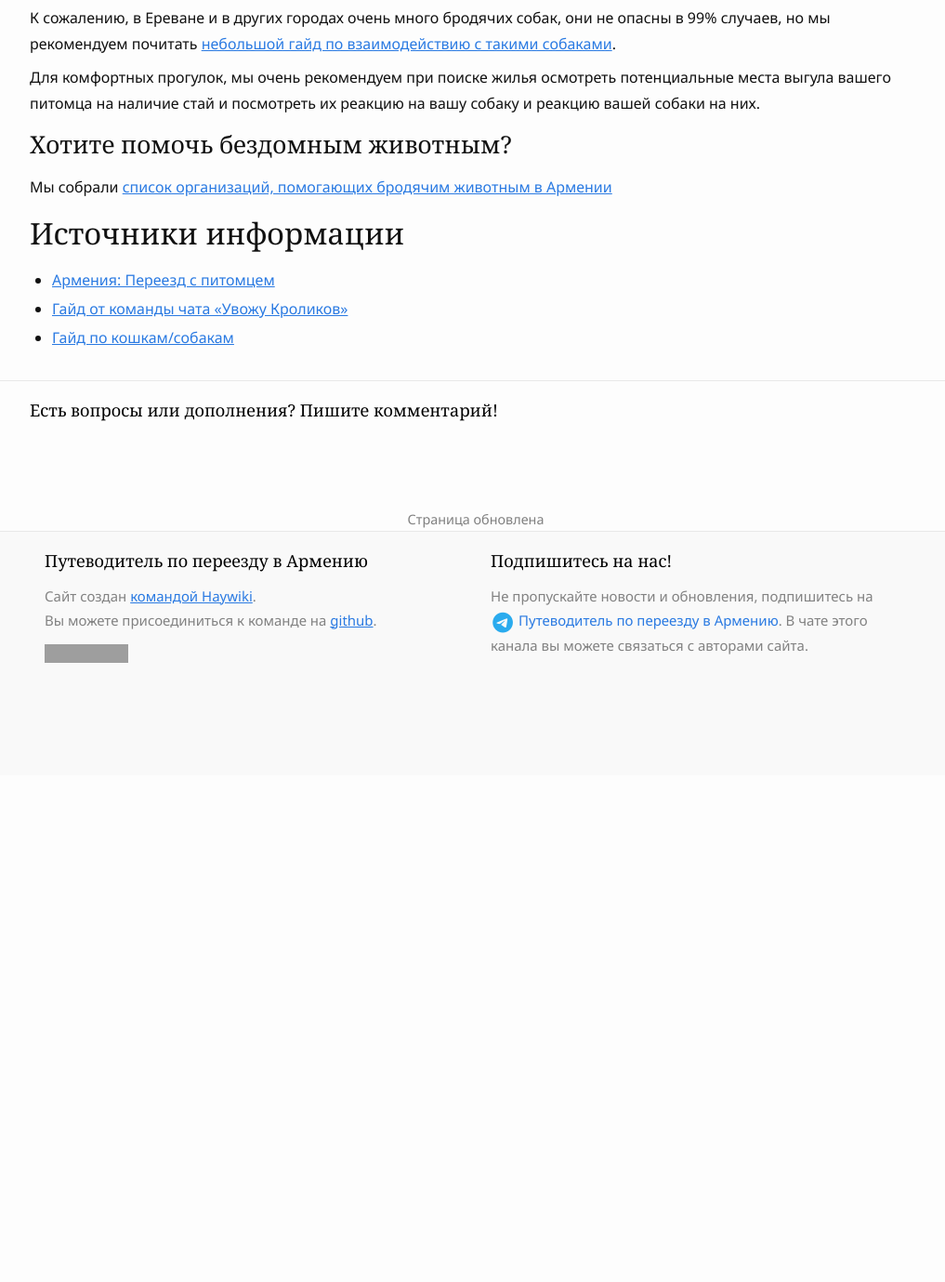
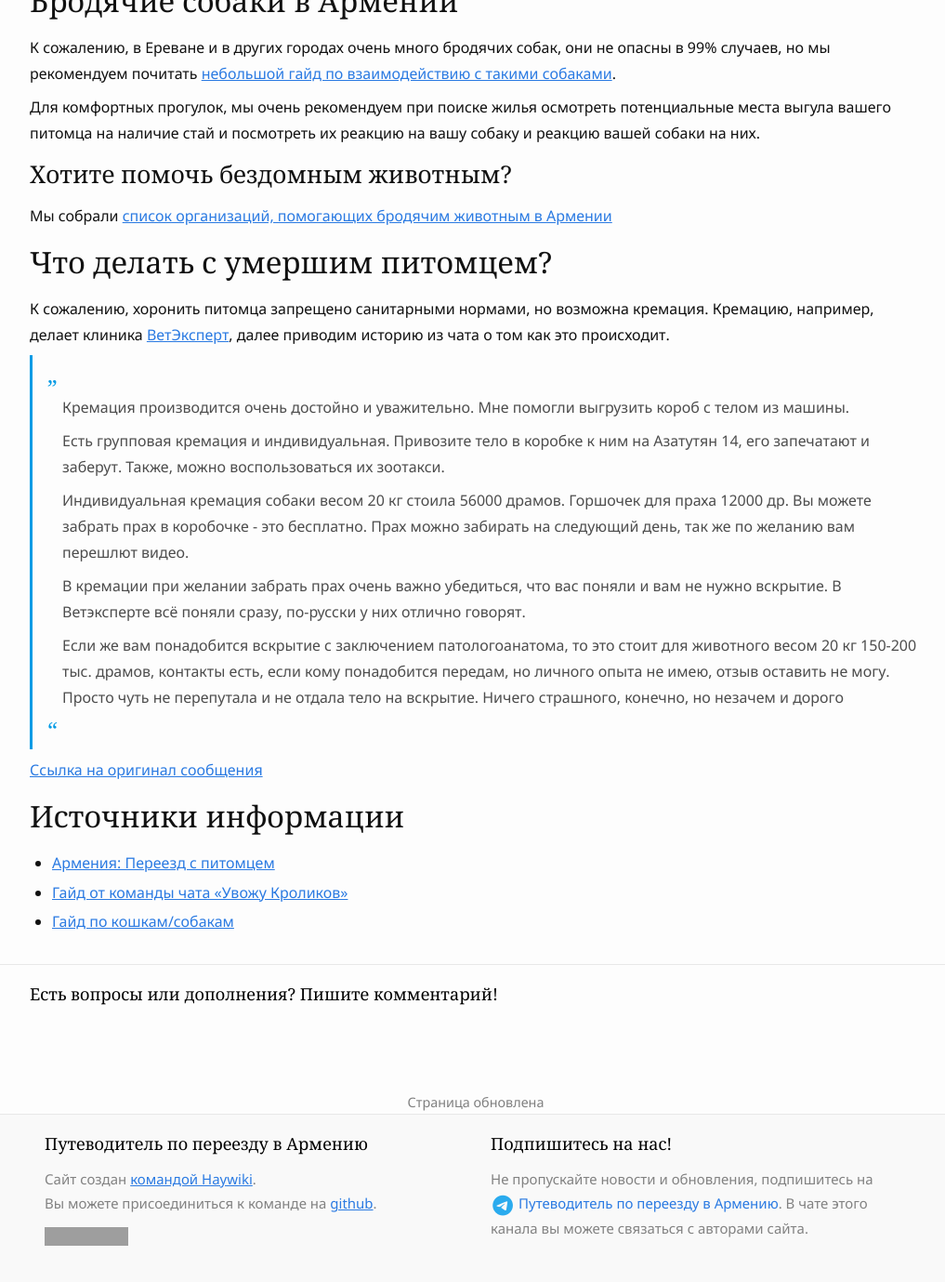
Before and after one commit to haywiki/haywiki.github.io, a Jekyll site: the page built from animals/index.md, in a window 1280 px wide and 1400 px high, scrolled down 1916 px. Shown: the top 1379 px of the window at 93% size, without its empty margins (128-1145 px from the left). Built offline with Jekyll 4.4.1, drawn with Linux system fonts in a browser that asks for light colours; nearby versions of some CDN libraries; a script that is not in the unit is left out; before the commit the page ends 2750 px from its top, so only the background shows below that; some of the changed text lies outside the part shown; grey boxes are pictures that could not be loaded.

Commit message:
обновления

```diff
--- a/animals/index.md
+++ b/animals/index.md
@@ -42,6 +42,7 @@ display_toc: false
 ## Чем заняться с собакой в Армении?
 
 - 🔗 [@dogfatherart](https://dogfatherart.notion.site/0f82ebcfa0c644da9e3cebff0aa32b6d) — кинолог [Павел Соколов](https://t.me/Pavelsok) и его собачий бассейн в Ереване! ([небольшой клип с занятия](https://www.youtube.com/watch?v=CSWQisSAhJg))
+- <i class="fa-brands fa-telegram"></i> [Курсинг в Ереване](https://t.me/coursing_erevan) — беговые тренировки по субботам
 - <i class="fa-brands fa-telegram"></i> [Armenian camp](https://t.me/armeniancamp) — всесезонный лагерь активного досуга на Севане, можно с собакой!
 - <i class="fa-brands fa-telegram"></i> [We Hike](https://t.me/hikeam) — походы в горы Армении, можно с собакой!
 {: class="list-emoji"}
@@ -67,6 +68,24 @@ display_toc: false
 [//]: # (делать в случае отравления.)
 [//]: # (![Что делать при отправлении собаки?]&#40;/assets/animals/poisoning-help.png&#41;)
 
+## Что делать с умершим питомцем?
+
+К сожалению, хоронить питомца запрещено санитарными нормами, но возможна кремация. Кремацию, например, делает клиника
+[ВетЭксперт](vetclinics.md), далее приводим историю из чата о том как это происходит.
+
+> Кремация производится очень достойно и уважительно. Мне помогли выгрузить короб с телом из машины.
+>
+> Есть групповая кремация и индивидуальная. Привозите тело в коробке к ним на Азатутян 14, его запечатают и заберут. Также, можно воспользоваться их зоотакси.
+>
+> Индивидуальная кремация собаки весом 20 кг стоила 56000 драмов. Горшочек для праха 12000 др. Вы можете забрать прах в коробочке - это бесплатно.
+> Прах можно забирать на следующий день, так же по желанию вам перешлют видео.
+>
+> В кремации при желании забрать прах очень важно убедиться, что вас поняли и вам не нужно вскрытие. В Ветэксперте всё поняли сразу, по-русски у них отлично говорят.
+>
+> Если же вам понадобится вскрытие с заключением патологоанатома, то это стоит для животного весом 20 кг 150-200 тыс. драмов, контакты есть, если кому понадобится передам, но личного опыта не имею, отзыв оставить не могу. Просто чуть не перепутала и не отдала тело на вскрытие. Ничего страшного, конечно, но незачем и дорого
+
+[Ссылка на оригинал сообщения](https://t.me/armenia_pets/82694)
+
 ## Источники информации
 
 - [Армения: Переезд с питомцем](https://t.me/am_pets)
```
Also changed, not shown: delivery/index.md (+1 -1 lines).
